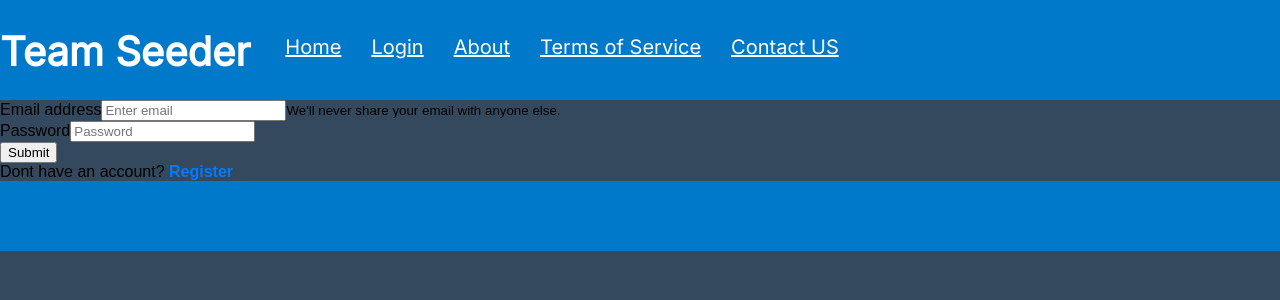
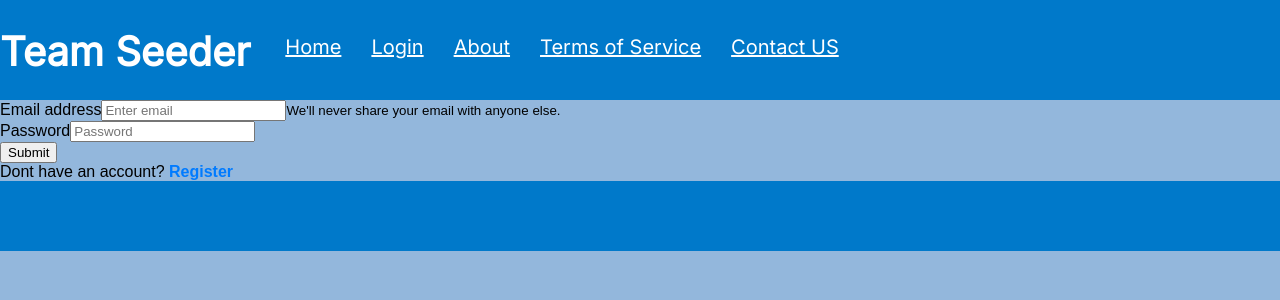
Before and after one commit to jpkravcik/team-seeder, a React (Create React App) app: page /login in a window 1280 px wide. Shown: the top 300 px of the page. Built offline with nearby package versions, Linux system fonts and the light colour scheme; no server answers.

Commit message:
Update Login.css

```diff
--- a/src/components/Login.css
+++ b/src/components/Login.css
@@ -2,7 +2,7 @@ body{
   margin: 0;
   padding: 0;
   font-family: sans-serif;
-  background: #34495e;
+  background: #93B7DC;
 }
 .box{
   width: 300px;
```
